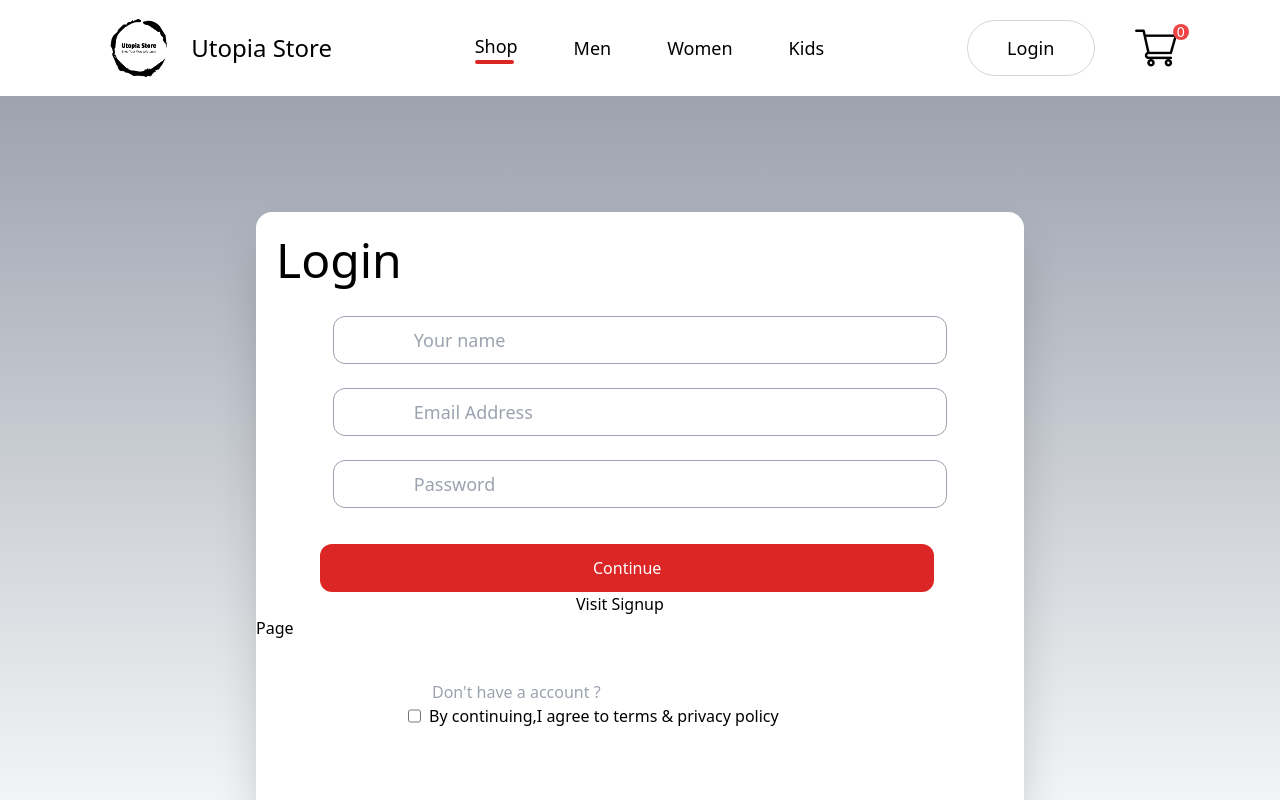
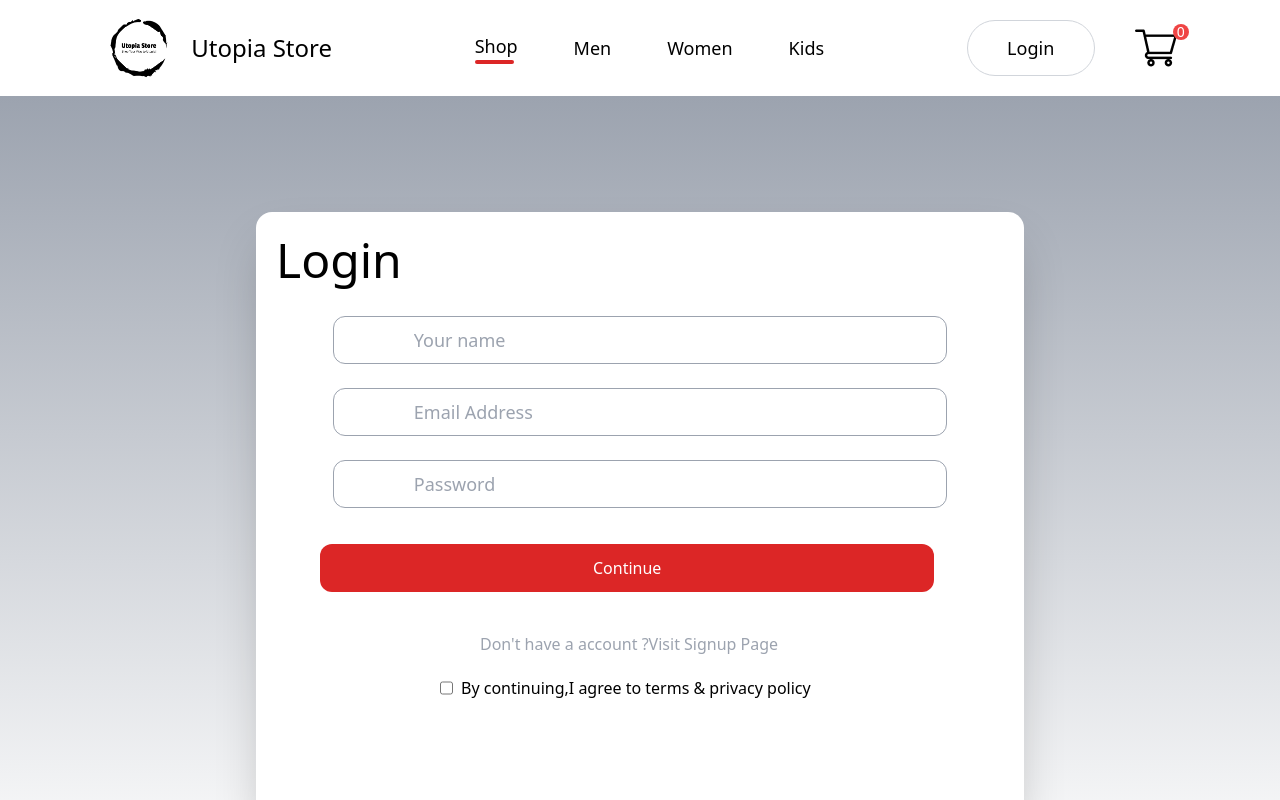
Before and after one commit to Rushikesh-24/utopia-store, a Next.js app: page /login in a window 1280 px wide. Shown: the top 800 px of the page. Built offline with nearby package versions, Linux system fonts and the light colour scheme.

Commit message:
fixed signup page

```diff
--- a/src/pages/login.js
+++ b/src/pages/login.js
@@ -19,10 +19,10 @@ const login = () => {
         </div>
         <button className='w-4/5 h-12 bg-red-600 text-white rounded-xl flex items-center justify-center mt-6 mx-16'>Continue</button>
 
-            <Link href="/signup" className="mx-80 hover:underline hover:text-red-700">Visit Signup Page</Link>
-        <p id='login?' className='text-gray-400 w-4/5 mx-44 mt-10'>Don't have a account ?
+
+        <p id='login?' className='text-gray-400 w-4/5 mx-56 mt-10'>Don't have a account ?<span><Link href="/signup" className="hover:underline hover:text-red-700">Visit Signup Page</Link></span>
            </p>
-        <div id="agree" className='flex mx-36 w-4/5'>
+        <div id="agree" className='flex mx-44 w-4/5 mt-5'>
           <input type="checkbox" name="" id="" className='mx-2'/>
           <p>By continuing,I agree to terms & privacy policy</p>
         </div>
--- a/src/pages/signup.js
+++ b/src/pages/signup.js
@@ -73,12 +73,12 @@ const signup = () => {
         </div>
         <button onClick={onSignup} className='w-4/5 h-12 bg-red-600 text-white rounded-xl flex items-center justify-center mt-6 mx-16'>Continue</button>
 
-            <Link href="/login" className="mx-72 hover:underline hover:text-red-700">Visit Login Page</Link>
 
 
-        <p id='login?' className='text-gray-400 w-4/5 mx-44 mt-10'>Already have a account ?
+
+        <p id='login?' className='text-gray-400 w-4/5 mx-56 mt-10'>Already have a account ?<span><Link href="/login" className="hover:underline hover:text-red-700">Visit Login Page</Link></span>
            </p>
-        <div id="agree" className='flex mx-36 w-4/5'>
+        <div id="agree" className='flex mx-44 w-4/5 mt-5'>
           <input type="checkbox" name="" id="" className='mx-2'/>
           <p>By continuing,I agree to terms & privacy policy</p>
         </div>
```
